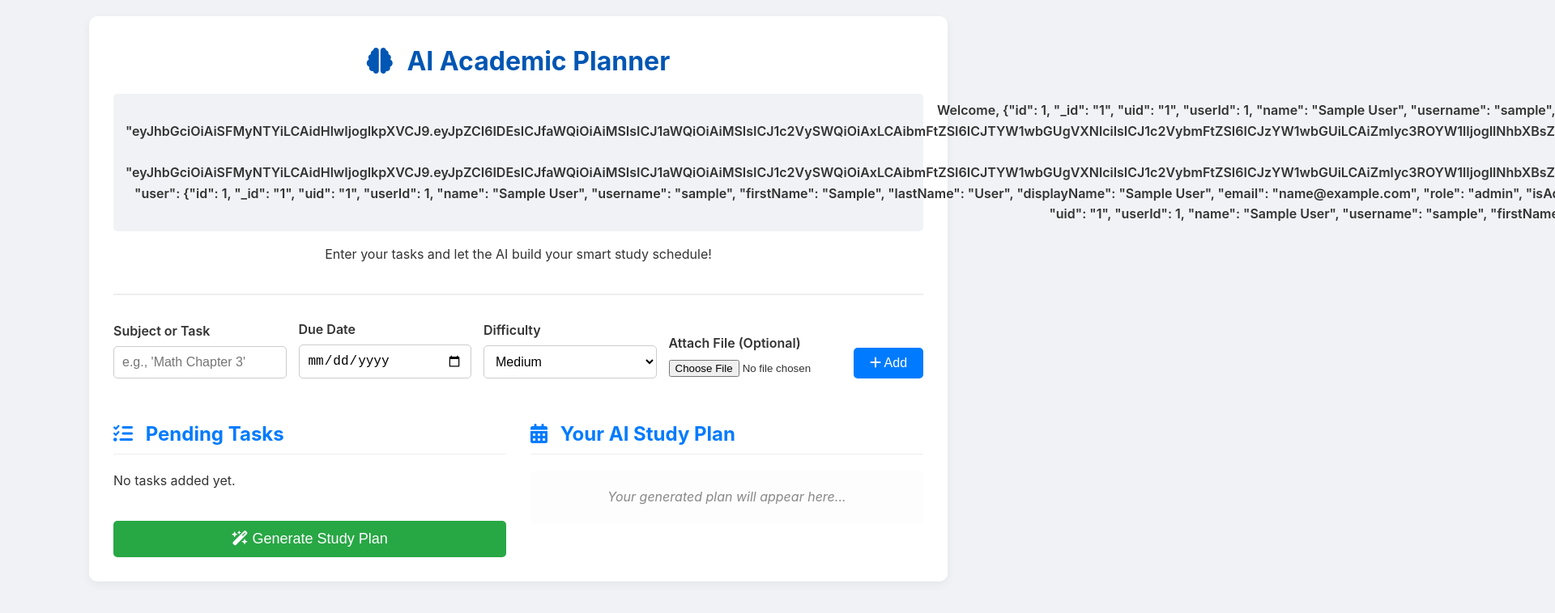
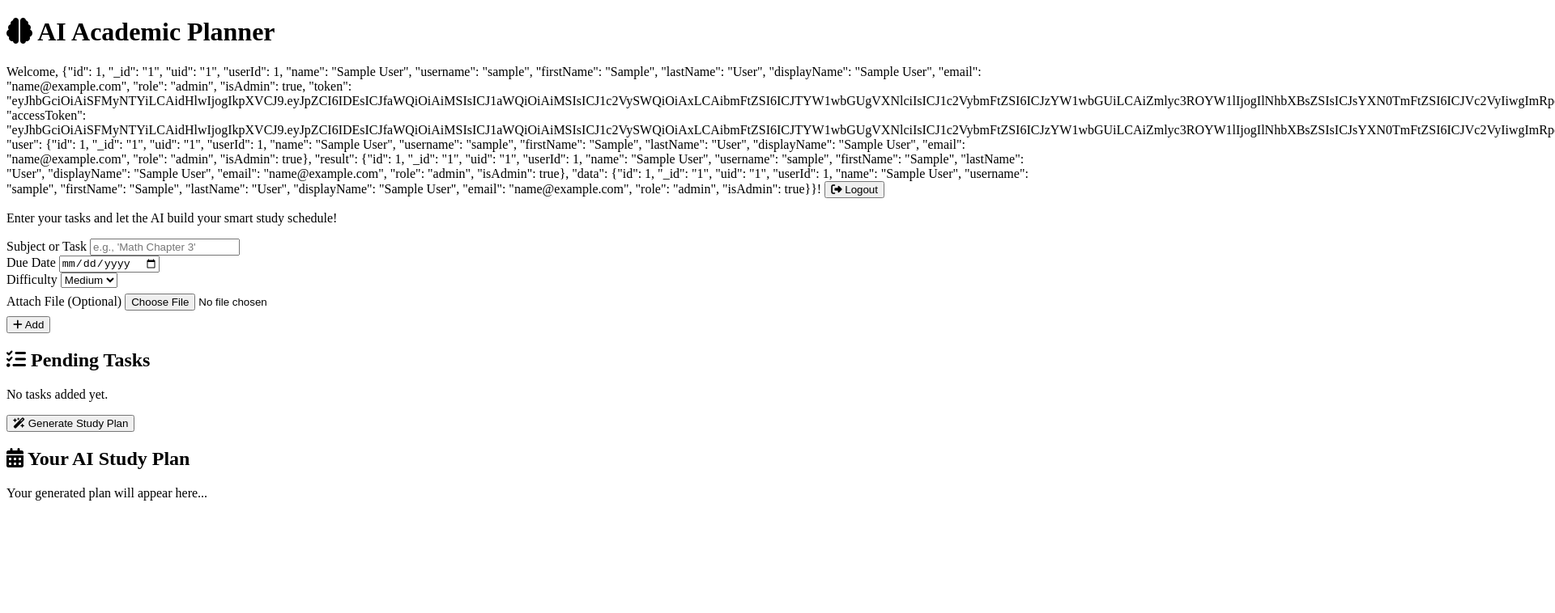
Before and after one commit to palaashbhatia-eng/AI-Planner-FINAL, a plain HTML site: page planner.html in a window 1280 px wide. Shown: the top 758 px of the page at 81% size, 1920 px wide, since content can reach past the window. Drawn offline with Linux system fonts and the light colour scheme; sample sign-in values are in the browser's storage.

Commit message:
Update style.css

```diff
--- a/style.css
+++ b/style.css
@@ -1,260 +1,26 @@
-/* General Styling */
-body {
-    font-family: -apple-system, BlinkMacSystemFont, "Segoe UI", Roboto, Helvetica, Arial, sans-serif;
-    background-color: #f0f2f5;
-    color: #333;
-    line-height: 1.6;
-    margin: 0;
-    padding: 20px;
-}
+/* File Link Styling (Add this new block to the bottom of style.css) */
 
-.container {
-    max-width: 1000px;
-    margin: 0 auto;
-    background-color: #ffffff;
-    border-radius: 10px;
-    box-shadow: 0 4px 12px rgba(0, 0, 0, 0.05);
-    padding: 30px;
-}
-
-header {
-    text-align: center;
-    border-bottom: 2px solid #eee;
-    padding-bottom: 20px;
-    margin-bottom: 30px;
-}
-
-header h1 {
-    color: #0056b3;
-    margin: 0;
-}
-
-header h1 i, h2 i {
-    margin-right: 10px;
-}
-
-/* Header User Section (for index.html) */
-.header-user {
-    display: flex;
-    justify-content: space-between;
-    align-items: center;
-    background-color: #f0f2f5;
-    padding: 8px 15px;
-    border-radius: 5px;
-    margin-top: 15px;
-}
-
-#welcome-msg {
-    font-weight: 600;
-    color: #333;
-}
-
-/* Input Section */
-.input-section {
-    display: flex;
-    flex-wrap: wrap;
-    gap: 15px;
-    margin-bottom: 30px;
-    align-items: flex-end;
-}
-
-.input-group {
-    flex: 1;
-    min-width: 180px;
-}
-
-.input-group label {
+.file-link {
     display: block;
-    font-weight: 600;
-    margin-bottom: 5px;
-}
-
-/* Style all inputs/selects consistently */
-input[type="text"],
-input[type="date"],
-input[type="password"],
-select {
-    width: 100%;
-    padding: 10px;
-    border: 1px solid #ccc;
-    border-radius: 5px;
-    box-sizing: border-box;
-    font-size: 16px;
-    background-color: #fff;
-}
-
-/* Buttons */
-button {
-    background-color: #007bff;
-    color: white;
-    border: none;
-    padding: 10px 15px;
-    border-radius: 5px;
-    cursor: pointer;
-    font-size: 16px;
-    transition: background-color 0.2s, transform 0.1s;
-}
-
-button:hover {
-    background-color: #0056b3;
-    transform: scale(1.02);
-}
-
-button:active {
-    transform: scale(0.98);
-}
-
-#add-task-btn {
-    padding-left: 20px;
-    padding-right: 20px;
-}
-
-#logout-btn {
-    background-color: #dc3545;
-    font-size: 14px;
-    padding: 6px 12px;
-}
-#logout-btn:hover {
-    background-color: #c82333;
-}
-
-#generate-plan-btn {
-    background-color: #28a745;
-    width: 100%;
-    margin-top: 20px;
-    font-size: 18px;
-    padding: 12px;
-}
-
-#generate-plan-btn:hover {
-    background-color: #218838;
-}
-
-/* Content Area */
-.content-split {
-    display: flex;
-    gap: 30px;
-}
-
-.task-list-container,
-.plan-container {
-    flex: 1;
-}
-
-h2 {
-    color: #007bff;
-    border-bottom: 1px solid #eee;
-    padding-bottom: 5px;
-}
-
-/* Task List Styling */
-.task-item {
-    background-color: #f9f9f9;
-    padding: 15px;
-    border-radius: 5px;
-    margin-bottom: 10px;
-    display: flex;
-    justify-content: space-between;
-    align-items: center;
-    border: 1px solid #ddd;
-    transition: background-color 0.3s, opacity 0.3s;
-}
-
-.task-item .task-info {
-    flex-grow: 1;
-}
-
-.task-item .task-actions {
-    display: flex;
-    gap: 10px;
-    /* Ensure action buttons are small and clean */
-    min-width: 80px;
-    justify-content: flex-end;
-}
-
-.task-item span {
+    margin-top: 5px;
+    font-size: 0.85rem;
+    color: #dc3545; /* Red color for the link */
+    text-decoration: none;
     font-weight: 500;
 }
 
-/* Completed Task Style */
-.task-item.completed {
-    background-color: #e6f7e9;
-    opacity: 0.7;
+.file-link:hover {
+    text-decoration: underline;
 }
 
-.task-item.completed span {
-    text-decoration: line-through;
-    color: #555;
+.file-link i {
+    margin-right: 5px;
 }
 
-/* Button Styling for complete/delete */
-.complete-btn, .delete-btn {
-    font-size: 12px;
-    padding: 5px 8px;
+/* Ensure the file input also looks good */
+input[type="file"] {
+    padding: 7px 0; /* Adjust vertical padding for file inputs */
+    border: none;
+    /* Use transparent background to match the style */
+    background-color: transparent;
 }
-
-.complete-btn {
-    background-color: #28a745;
-}
-.complete-btn:hover {
-    background-color: #218838;
-}
-
-.delete-btn {
-    background-color: #dc3545;
-}
-.delete-btn:hover {
-    background-color: #c82333;
-}
-
-/* Plan Styling */
-#study-plan .placeholder {
-    color: #888;
-    font-style: italic;
-    text-align: center;
-    padding: 20px;
-    background-color: #fdfdfd;
-    border-radius: 5px;
-}
-
-.plan-item {
-    border-left: 4px solid;
-    padding: 10px 15px;
-    margin-bottom: 15px;
-    background-color: #fdfdfd;
-    border-radius: 0 5px 5px 0;
-    box-shadow: 0 2px 4px rgba(0,0,0,0.03);
-    transition: transform 0.2s;
-}
-
-.plan-item:hover {
-    transform: translateX(3px);
-}
-
-/* Priority-based colors */
-.priority-urgent {
-    border-color: #dc3545; /* Red */
-}
-.priority-high {
-    border-color: #ffc107; /* Yellow */
-}
-.priority-medium {
-    border-color: #17a2b8; /* Cyan */
-}
-.priority-low {
-    border-color: #28a745; /* Green */
-}
-
-.plan-item h3 {
-    margin: 0 0 5px 0;
-}
-.plan-item .difficulty-tag {
-    font-size: 12px;
-    font-weight: 600;
-    padding: 2px 6px;
-    border-radius: 4px;
-    background-color: #eee;
-    color: #555;
-    display: inline-block;
-    margin-left: 10px;
-}
```
